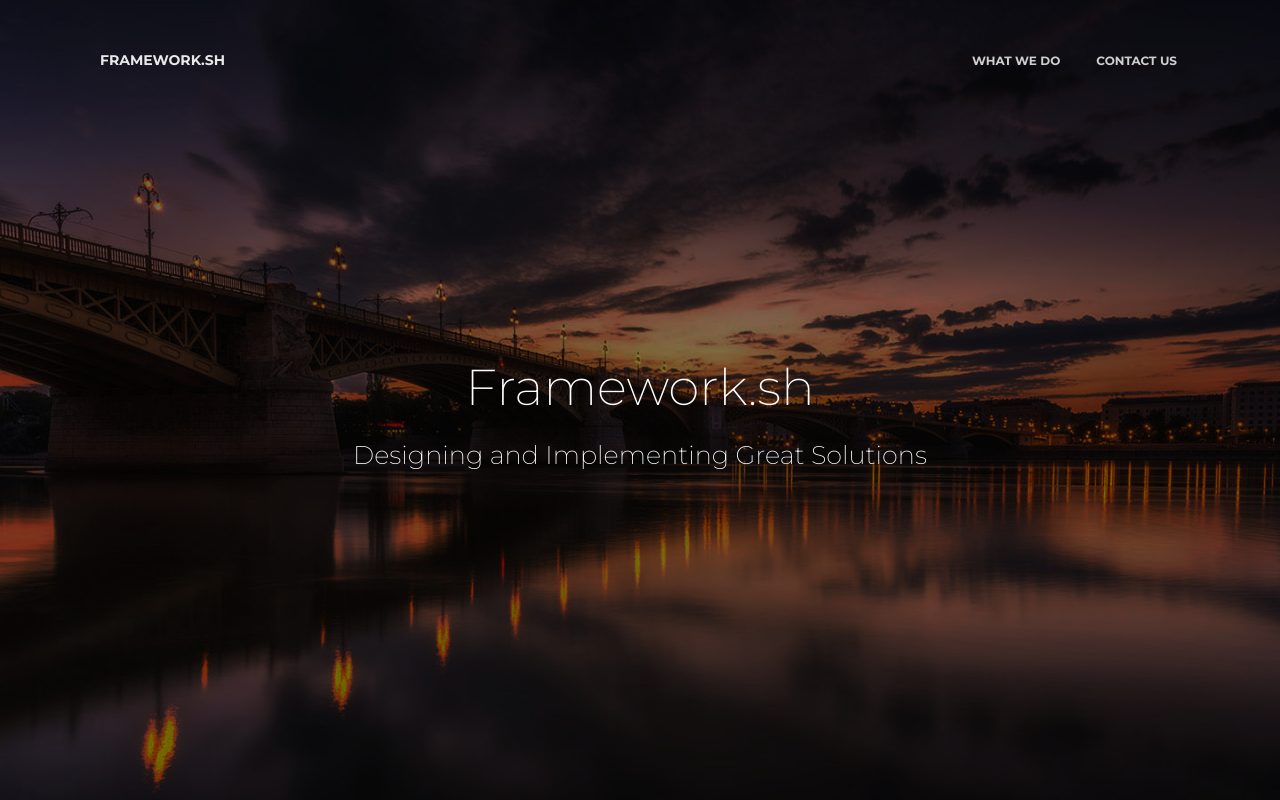
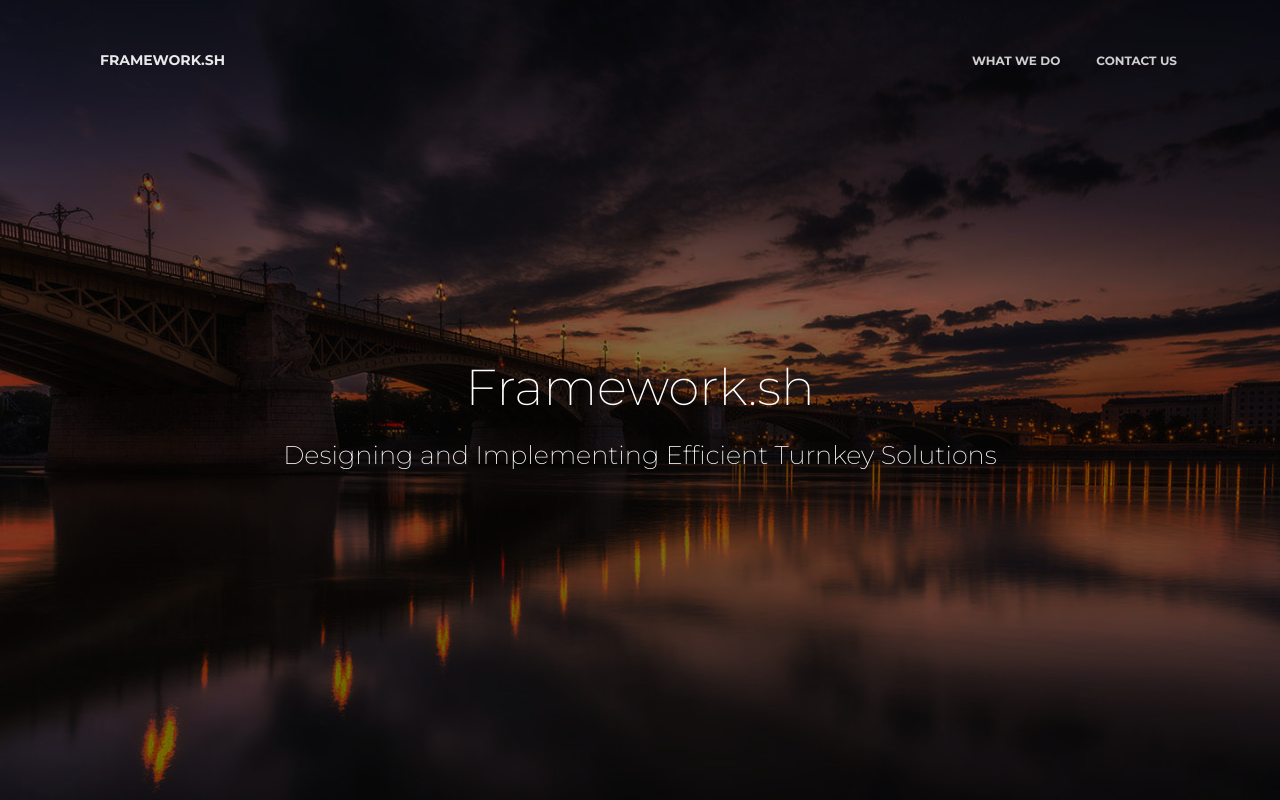
Before and after one commit to ZAScubapetey/framework, a website: page index.html in a window 1280 px wide. Shown: the top 800 px of the page. Drawn offline with Linux system fonts and the light colour scheme; some packages are replaced by stand-ins of ours.

Commit message:
main page change

```diff
--- a/index.html
+++ b/index.html
@@ -71,7 +71,7 @@ The above copyright notice and this permission notice shall be included in all c
     <div class="container">
       <div class="motto text-center">
         <h1>Framework.sh</h1>
-        <h3>Designing and Implementing Great Solutions </h3>
+        <h3>Designing and Implementing Efficient Turnkey Solutions </h3>
       </div>
     </div>
   </div>
```
